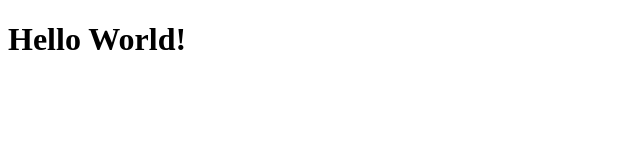
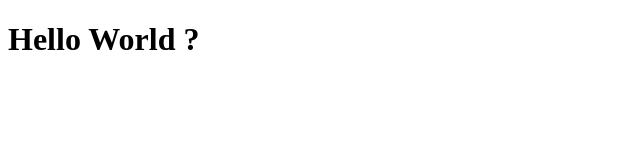
Before and after one commit to sameer-s-memon/js-dev-env2, a website built with webpack: page src/index.html in a window 1280 px wide. Shown: the full height of the page, 0-640 px from the left. Built offline with nearby package versions, Linux system fonts and the light colour scheme.

Commit message:
CI in progress

```diff
--- a/src/index.html
+++ b/src/index.html
@@ -5,7 +5,7 @@
     <title> Sams JS Dev Env</title>
   </head>
   <body>
-    <h1>Hello World!</h1>
+    <h1>Hello World ?</h1>
   </body>
   <script src="bundle.js"></script>
 </html>
```
Also changed, not shown: .travis.yml (added).
